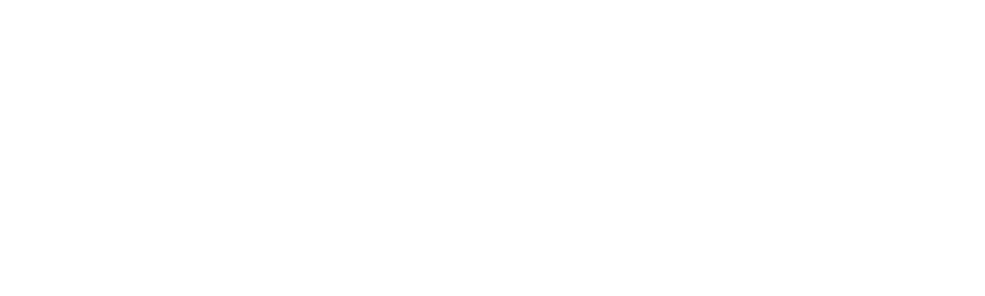
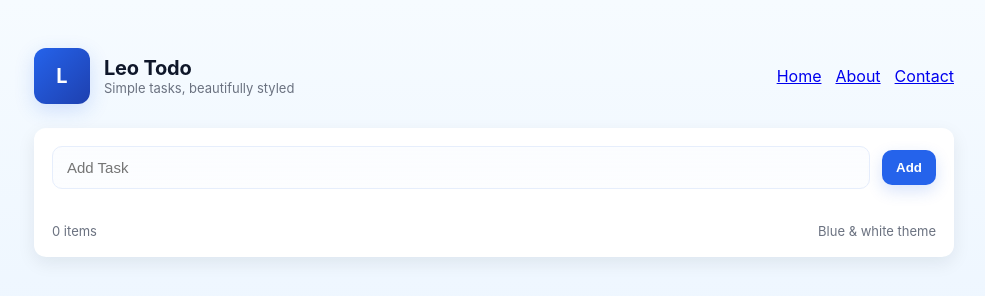
Before and after one commit to Besky037/ToDo, a plain HTML site: page index.html in a window 1280 px wide. Shown: the whole page, without its empty margins (146-1131 px from the left). Drawn offline with Linux system fonts and the light colour scheme.

Commit message:
Created HTML and CSS

```diff
--- a/index.html
+++ b/index.html
@@ -7,6 +7,42 @@
     <link rel="stylesheet" href="style.css">
 </head>
 <body>
+
+<header class="header wrap">
+    <div class="title">
+        <div class="logo">L</div>
+        <div>
+            <h1>Leo Todo</h1>
+            <p class="subtitle">Simple tasks, beautifully styled</p>
+        </div>
+    </div>
+    <nav>
+        <ul style="display:flex;gap:14px;list-style:none;padding:0;margin:0">
+            <li><a href="#">Home</a></li>
+            <li><a href="#">About</a></li>
+            <li><a href="#">Contact</a></li>
+        </ul>
+    </nav>
+</header>
+
+<main class="wrap">
+    <section class="card">
+        <div class="new-todo">
+            <input type="text" id="todo-input" placeholder="Add Task">
+            <button id="add-btn" class="btn-primary">Add</button>
+        </div>
+
+        <div class="todo-list" id="todo-list">
+            <!-- items appended here -->
+        </div>
+
+        <div class="footer">
+            <div class="meta">0 items</div>
+            <div class="muted">Blue & white theme</div>
+        </div>
+    </section>
+</main>
+
     <script src="script.js"></script>
 </body>
 </html>
--- a/script.js
+++ b/script.js
@@ -0,0 +1,52 @@
+const input = document.getElementById('todo-input');
+const addBtn = document.getElementById('add-btn');
+const list = document.getElementById('todo-list');
+
+function updateCount() {
+  const countEl = document.querySelector('.footer .meta');
+  const items = list.querySelectorAll('.todo-item').length;
+  countEl.textContent = `${items} item${items !== 1 ? 's' : ''}`;
+}
+
+function createItem(text) {
+  const item = document.createElement('div');
+  item.className = 'todo-item';
+
+  const check = document.createElement('button');
+  check.className = 'check';
+  check.textContent = '✓';
+  check.addEventListener('click', () => {
+    textEl.classList.toggle('done');
+  });
+
+  const textEl = document.createElement('div');
+  textEl.className = 'todo-text';
+  textEl.textContent = text;
+
+  const del = document.createElement('button');
+  del.className = 'btn-primary';
+  del.style.background = 'transparent';
+  del.style.color = 'var(--muted)';
+  del.style.border = 'none';
+  del.textContent = 'Delete';
+  del.addEventListener('click', () => { item.remove(); updateCount(); });
+
+  item.appendChild(check);
+  item.appendChild(textEl);
+  item.appendChild(del);
+  return item;
+}
+
+addBtn.addEventListener('click', () => {
+  const val = input.value.trim();
+  if (!val) return;
+  const item = createItem(val);
+  list.appendChild(item);
+  input.value = '';
+  updateCount();
+});
+
+input.addEventListener('keydown', (e) => { if (e.key === 'Enter') addBtn.click(); });
+
+// initial count
+updateCount();
--- a/style.css
+++ b/style.css
@@ -0,0 +1,111 @@
+:root {
+	--bg: #f6fbff;
+	--card: #ffffff;
+	--primary: #2563eb; /* blue-600 */
+	--primary-600: #1e40af; /* darker blue */
+	--muted: #6b7280;
+	--glass: rgba(37,99,235,0.06);
+	--radius: 12px;
+	--shadow: 0 6px 18px rgba(16,24,40,0.08);
+}
+
+* { box-sizing: border-box; }
+html,body { height:100%; }
+body {
+	margin: 0;
+	font-family: Inter, system-ui, -apple-system, "Segoe UI", Roboto, "Helvetica Neue", Arial;
+	background: linear-gradient(180deg,var(--bg),#eaf4ff 60%);
+	color: #0f172a;
+	-webkit-font-smoothing:antialiased;
+	-moz-osx-font-smoothing:grayscale;
+	padding: 48px 20px;
+}
+
+.wrap {
+	max-width: 920px;
+	margin: 0 auto;
+}
+
+.header {
+	display:flex;
+	align-items:center;
+	justify-content:space-between;
+	gap:20px;
+	margin-bottom: 24px;
+}
+
+.title {
+	display:flex;
+	align-items:center;
+	gap:14px;
+}
+
+.logo {
+	width:56px;height:56px;
+	background: linear-gradient(135deg,var(--primary),var(--primary-600));
+	border-radius: 12px;
+	box-shadow: 0 6px 20px rgba(37,99,235,0.18);
+	display:inline-flex;align-items:center;justify-content:center;
+	color:white;font-weight:700;font-size:20px;
+}
+
+h1 { margin:0;font-size:20px;letter-spacing:-0.2px }
+.subtitle { margin:0;color:var(--muted);font-size:13px }
+
+.card {
+	background: var(--card);
+	border-radius: var(--radius);
+	box-shadow: var(--shadow);
+	padding: 18px;
+}
+
+.new-todo {
+	display:flex;gap:12px;align-items:center;
+}
+
+.new-todo input[type="text"] {
+	flex:1;padding:12px 14px;border-radius:10px;border:1px solid #e6eefc;
+	background: linear-gradient(180deg, rgba(250,252,255,0.8), rgba(250,252,255,0.6));
+	outline:none;font-size:15px;color:#0f172a;
+}
+
+.btn-primary {
+	background:var(--primary);
+	color:white;padding:10px 14px;border-radius:10px;border:none;
+	cursor:pointer;font-weight:600;
+	box-shadow: 0 6px 16px rgba(37,99,235,0.18);
+}
+.btn-primary:active{ transform: translateY(1px) }
+
+.todo-list { margin-top:16px; display:flex; flex-direction:column; gap:10px; }
+
+.todo-item {
+	display:flex;align-items:center;gap:12px;padding:12px;border-radius:10px;
+	background: linear-gradient(180deg,var(--glass), rgba(255,255,255,0.6));
+	border: 1px solid rgba(37,99,235,0.06);
+}
+
+.todo-item .check {
+	width:38px;height:38px;border-radius:10px;display:inline-flex;align-items:center;justify-content:center;
+	border:2px solid #dbeafe;background:white;color:var(--primary);font-weight:700;cursor:pointer;
+}
+
+.todo-text { flex:1;font-size:15px }
+.todo-text.done { text-decoration:line-through;color:var(--muted) }
+
+.meta { color:var(--muted); font-size:13px }
+
+.footer { margin-top:18px;display:flex;justify-content:space-between;align-items:center;color:var(--muted);font-size:13px }
+
+/* Responsive tweaks */
+@media (max-width:640px){
+	.header{flex-direction:column;align-items:flex-start;gap:12px}
+	.logo{width:48px;height:48px}
+	body{padding:28px 14px}
+}
+
+/* Utility */
+.muted { color:var(--muted) }
+
+/* small form focus state */
+.new-todo input[type="text"]:focus { box-shadow: 0 6px 24px rgba(37,99,235,0.08); border-color: rgba(37,99,235,0.18) }
```
